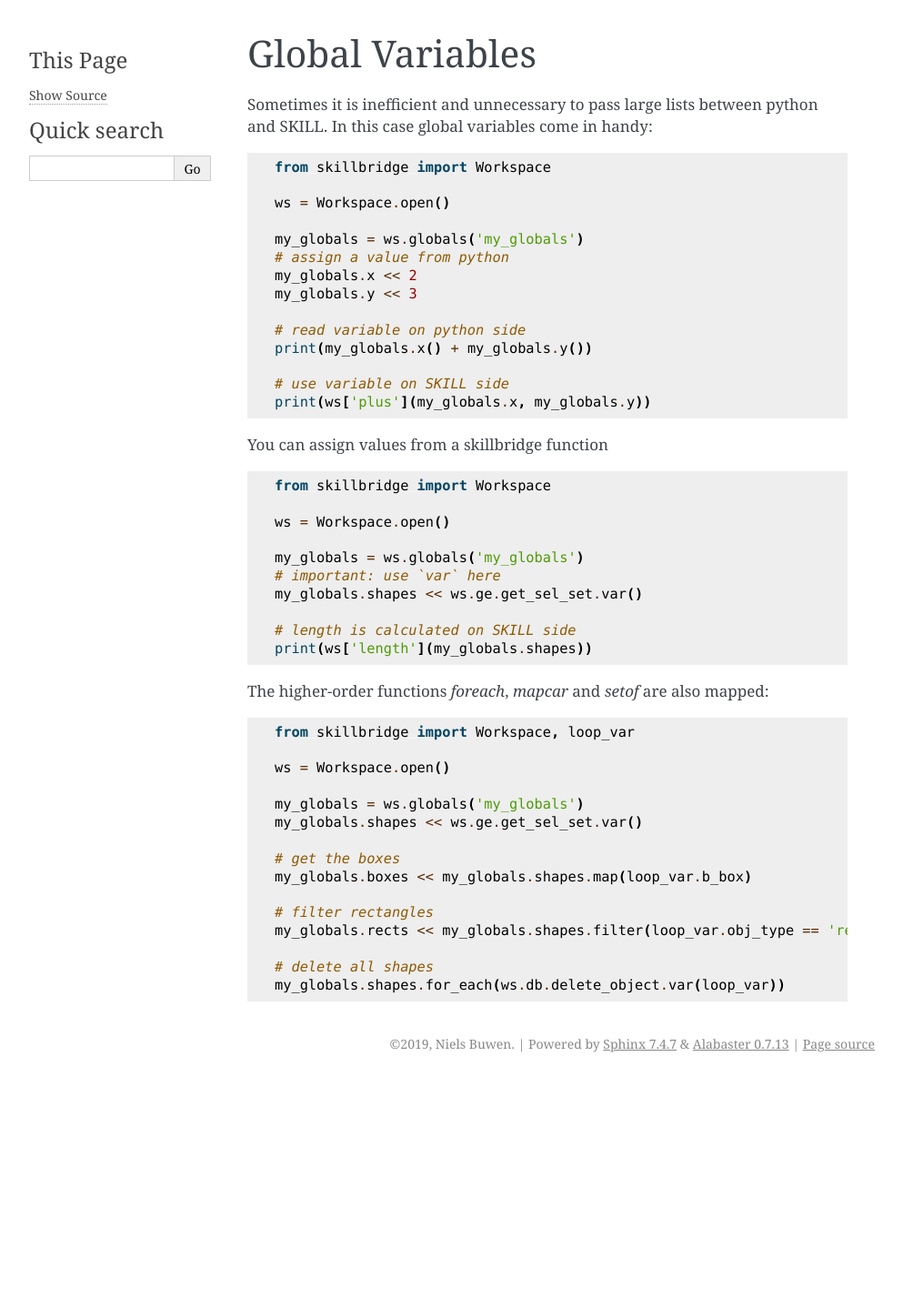
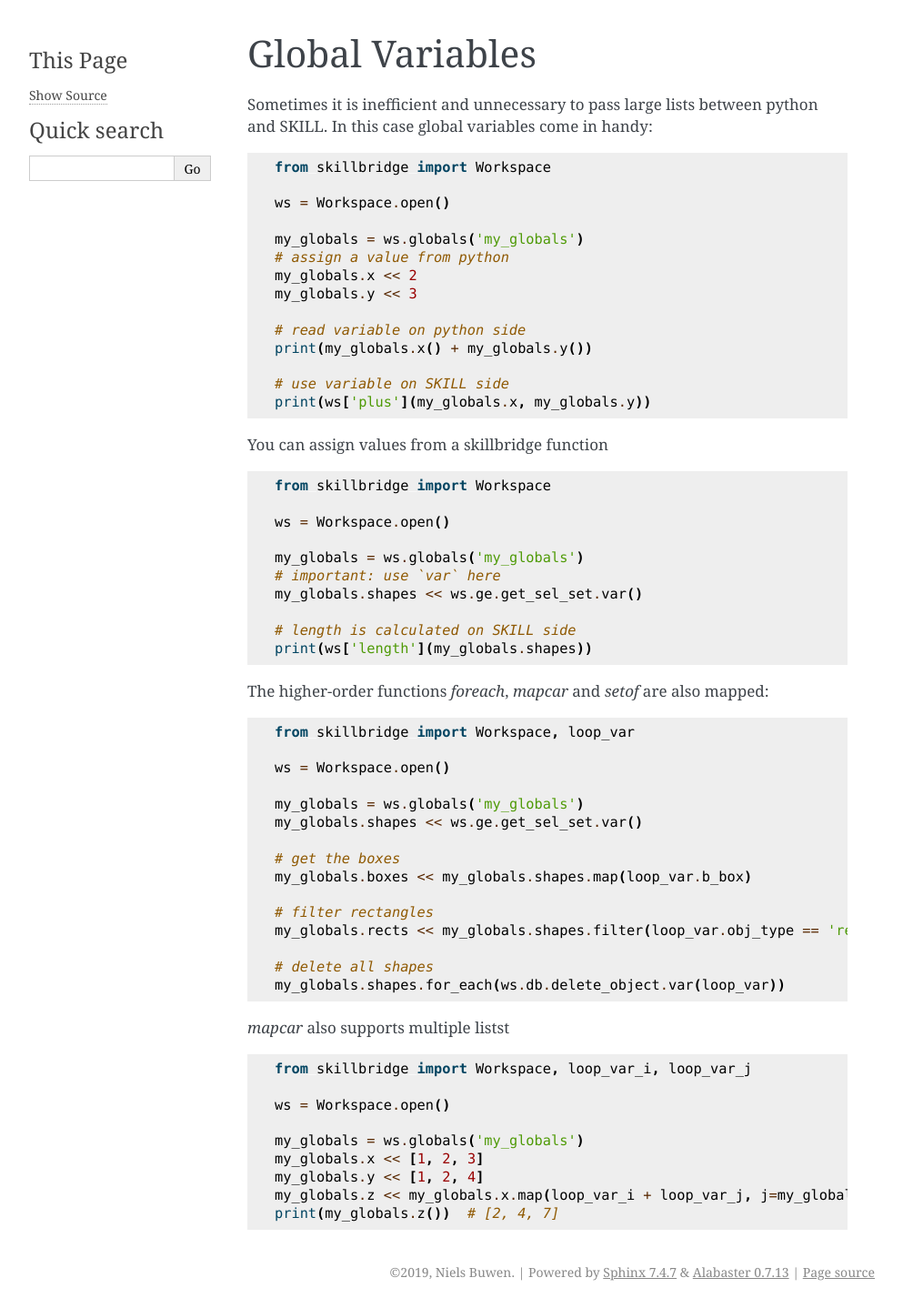
Before and after one commit to unihd-cag/skillbridge, a Sphinx documentation site: the page built from docs/examples/globals.rst, in a window 1280 px wide. Shown: the whole page at 91% size, without its empty margins (148-1141 px from the left). Built offline with Sphinx 7.4.7, drawn with Linux system fonts in a browser that asks for light colours; before the commit the page ends 1187 px from its top, so only the background shows below that.

Commit message:
Allow multiple lists in map car

```diff
--- a/docs/examples/globals.rst
+++ b/docs/examples/globals.rst
@@ -59,3 +59,17 @@ The higher-order functions `foreach`, `mapcar` and `setof` are also mapped:
 
     # delete all shapes
     my_globals.shapes.for_each(ws.db.delete_object.var(loop_var))
+
+`mapcar`  also supports multiple listst
+
+.. code-block:: python
+
+    from skillbridge import Workspace, loop_var_i, loop_var_j
+
+    ws = Workspace.open()
+
+    my_globals = ws.globals('my_globals')
+    my_globals.x << [1, 2, 3]
+    my_globals.y << [1, 2, 4]
+    my_globals.z << my_globals.x.map(loop_var_i + loop_var_j, j=my_globals.y)
+    print(my_globals.z())  # [2, 4, 7]
--- a/skillbridge/__init__.py
+++ b/skillbridge/__init__.py
@@ -21,11 +21,15 @@ __all__ = [
     'SkillCode',
     'Function',
     'loop_var',
+    'loop_var_i',
+    'loop_var_j',
     'Globals',
     'GlobalVar',
 ]
 
 loop_var = Var('i')
+loop_var_i = loop_var
+loop_var_j = Var('j')
 
 
 def generate_static_completion() -> None:
```
Also changed, not shown: 1 other file.
